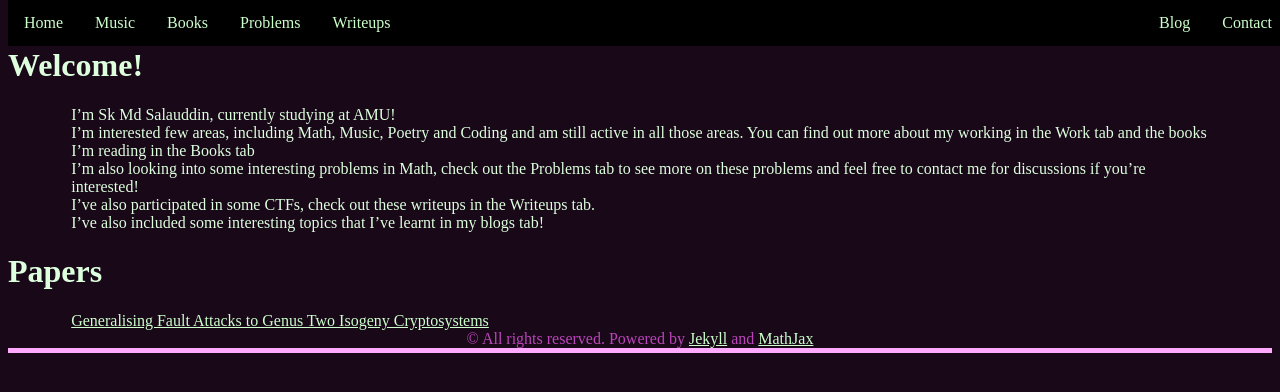
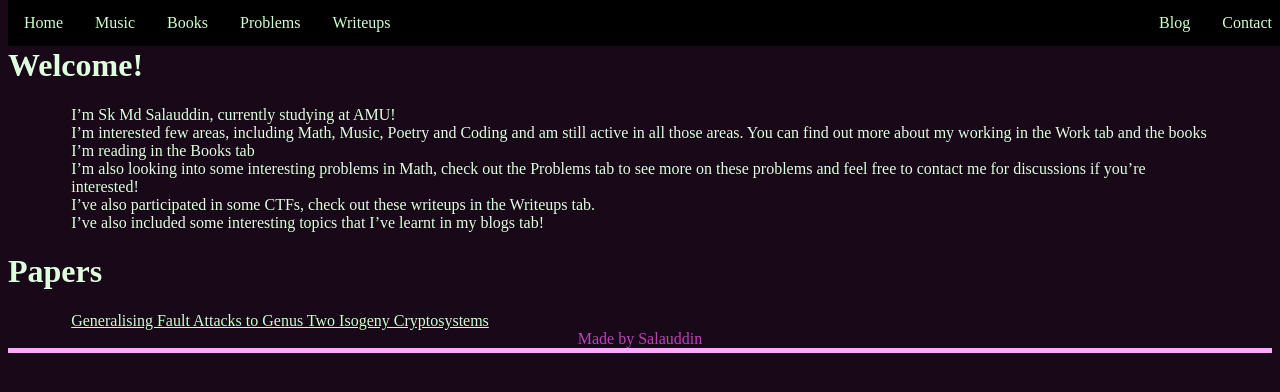
Before and after one commit to skmds99/salauddin.github.io, a Jekyll site: the page built from index.md, in a window 1280 px wide. Shown: the top 392 px of the page. Built offline with Jekyll 4.4.1, drawn with Linux system fonts in a browser that asks for light colours.

Commit message:
Update footer.html

```diff
--- a/_includes/footer.html
+++ b/_includes/footer.html
@@ -1,5 +1,5 @@
 <footer>
     <div id="footer">
-        <p>© All rights reserved. Powered by <a href="http://jekyllrb.com/">Jekyll</a> and <a href="https://www.mathjax.org/">MathJax</a></p>
+        <p> Made by Salauddin </p>
     </div>
 </footer>
```
